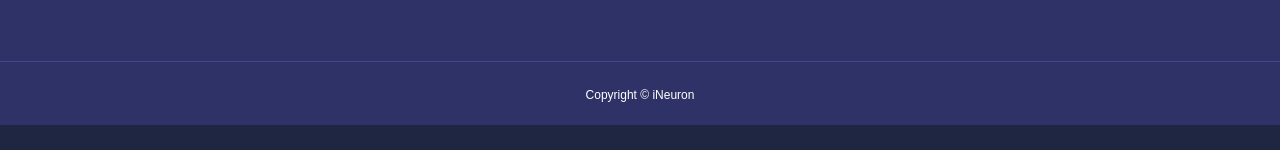
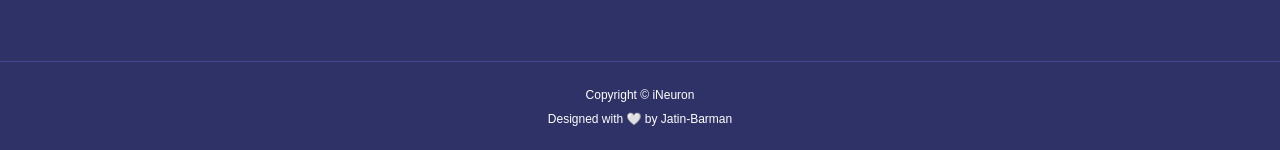
Before and after one commit to Jatin-Barman/iNeuronWebsiteRecreate, a plain HTML site: page about.html in a window 1280 px wide. Shown: the part 2007-2157 px from the top of the page. Before the commit the page ends 2132 px from the top, so only its background shows below. Drawn offline with nearby package versions, Linux system fonts and the light colour scheme.

Commit message:
copyright update

```diff
--- a/about.html
+++ b/about.html
@@ -316,6 +316,7 @@ v2.1.6/css/unicons.css"
       </div>
       <div class="footer_copyright">
         <small>Copyright &copy; iNeuron</small>
+        <article><small>Designed with 🤍 by Jatin-Barman</small></article>
       </div>
     </footer>
 
```
Also changed, not shown: contact.html (+1 -0 lines), courses.html (+1 -0 lines), index.html (+1 -0 lines).
